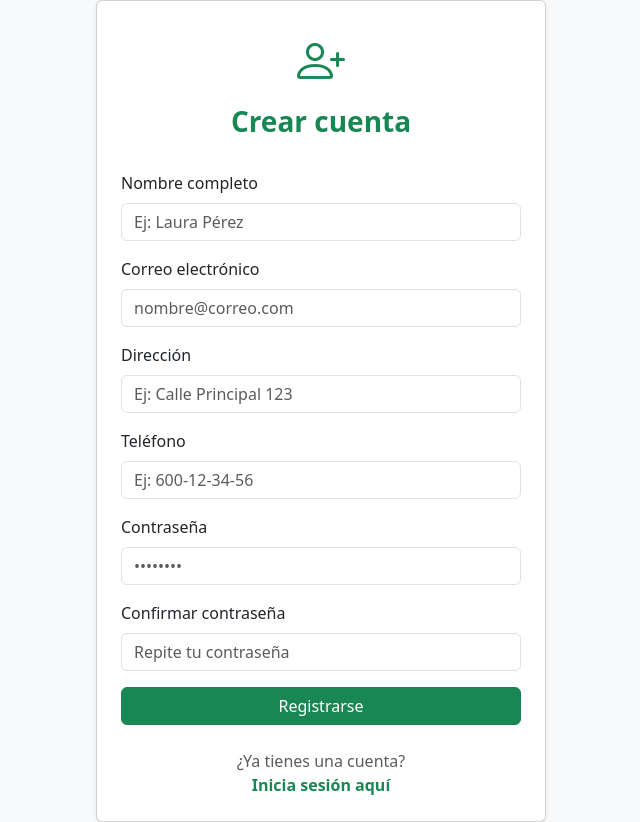
After one commit to IagoFP2004/NutroPro, a PHP site: template www/app/Views/register.view.php in a window 1280 px wide. The commit adds this page. Shown: the whole page, without its empty margins (319-959 px from the left). Run offline with PHP 8.4, Linux system fonts and the light colour scheme; the template is opened without the code that fills it, so the values that code supplies are empty.

Commit message:
Funcionalidad de Login y Register implementada con exito +  dump actualizado

```diff
--- /dev/null
+++ b/www/app/Views/register.view.php
@@ -0,0 +1,87 @@
+<!DOCTYPE html>
+<html lang="es">
+<head>
+    <meta charset="UTF-8">
+    <meta name="viewport" content="width=device-width, initial-scale=1">
+    <title>Registro - NutroPro</title>
+    <link href="https://cdn.jsdelivr.net/npm/bootstrap@5.3.2/dist/css/bootstrap.min.css" rel="stylesheet">
+    <link href="https://cdn.jsdelivr.net/npm/bootstrap-icons@1.11.1/font/bootstrap-icons.css" rel="stylesheet">
+</head>
+<body class="bg-light">
+
+<div class="container d-flex justify-content-center align-items-center min-vh-100">
+    <div class="card shadow-sm p-4" style="max-width: 450px; width: 100%;">
+        <div class="text-center mb-4">
+            <i class="bi bi-person-plus text-success" style="font-size: 3rem;"></i>
+            <h3 class="mt-2 text-success fw-bold">Crear cuenta</h3>
+        </div>
+
+        <form action="/register" method="post">
+            <div class="mb-3">
+                <label for="nombre" class="form-label">Nombre completo</label>
+                <input type="text" class="form-control" id="nombre" name="nombre" placeholder="Ej: Laura Pérez" value="<?php echo $input['nombre'] ?? '' ?>" required>
+                <p class="text-danger"><?php echo $errores['nombre'] ?? '' ?></p>
+            </div>
+
+            <div class="mb-3">
+                <label for="email" class="form-label">Correo electrónico</label>
+                <input type="email" class="form-control" id="email" name="email" placeholder="nombre@correo.com" value="<?php echo $input['email'] ?? '' ?>" required>
+                <p class="text-danger"><?php echo $errores['email'] ?? '' ?></p>
+            </div>
+
+            <div class="mb-3">
+                <label for="direccion" class="form-label">Dirección</label>
+                <input type="text" class="form-control" id="direccion" name="direccion" placeholder="Ej: Calle Principal 123" value="<?php echo $input['direccion'] ?? '' ?>" required>
+                <p class="text-danger"><?php echo $errores['direccion'] ?? '' ?></p>
+            </div>
+
+            <div class="mb-3">
+                <label for="telefono" class="form-label">Teléfono</label>
+                <input type="tel" class="form-control" id="telefono" name="telefono" placeholder="Ej: 600-12-34-56" value="<?php echo $input['telefono'] ?? '' ?>" required>
+                <p class="text-danger"><?php echo $errores['telefono'] ?? '' ?></p>
+            </div>
+
+            <div class="mb-3">
+                <label for="password" class="form-label">Contraseña</label>
+                <input type="password" class="form-control" id="password" name="password" placeholder="••••••••" required>
+                <p class="text-danger"><?php echo $errores['password'] ?? '' ?></p>
+            </div>
+
+            <div class="mb-3">
+                <label for="confirm-password" class="form-label">Confirmar contraseña</label>
+                <input type="password" class="form-control" id="confirm-password" name="confirm-password" placeholder="Repite tu contraseña" required>
+                <p class="text-danger"><?php echo $errores['confirm-password'] ?? '' ?></p>
+            </div>
+            <?php if((isset($_SESSION['usuario']) && $_SESSION['usuario']['permisos'] === 'rwd')){?>
+            <div class="form-check mb-3">
+                <input class="form-check-input" type="checkbox" id="admin" name="admin" value="1" <?php echo (isset($input['admin']) && $input['admin'] == '1') ? 'checked' : ''; ?>>
+                <label class="form-check-label" for="admin">
+                    <i class="bi bi-shield-check text-warning me-1"></i> Registrar como Administrador
+                </label>
+            </div>
+            <?php }?>
+            <?php if (!empty($msjErr)): ?>
+                <div class="alert alert-danger" role="alert">
+                    <?php echo $msjErr; ?>
+                </div>
+            <?php endif; ?>
+
+            <?php if (!empty($msjE)): ?>
+                <div class="alert alert-success" role="alert">
+                    <?php echo $msjE; ?>
+                </div>
+            <?php endif; ?>
+
+            <button type="submit" class="btn btn-success w-100">Registrarse</button>
+        </form>
+
+        <div class="text-center mt-4">
+            <p class="text-muted mb-0">¿Ya tienes una cuenta?</p>
+            <a href="/login" class="text-success fw-semibold text-decoration-none">Inicia sesión aquí</a>
+        </div>
+    </div>
+</div>
+
+<script src="https://cdn.jsdelivr.net/npm/bootstrap@5.3.2/dist/js/bootstrap.bundle.min.js"></script>
+</body>
+</html>
```
Also changed, not shown: docker/mysql/dumps/00-NutroPro.sql (+7 -5 lines), www/app/Controllers/UserController.php (+121 -0 lines), www/app/Core/FrontController.php (+27 -0 lines), www/app/Models/UserModel.php (added, +37 -0 lines), www/app/Views/login.view.php (+17 -5 lines), www/app/Views/productos.view.php (+10 -0 lines).
